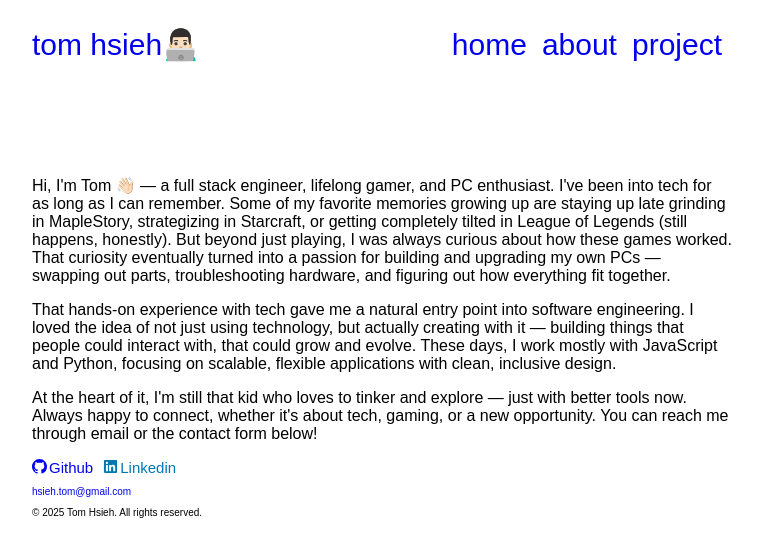
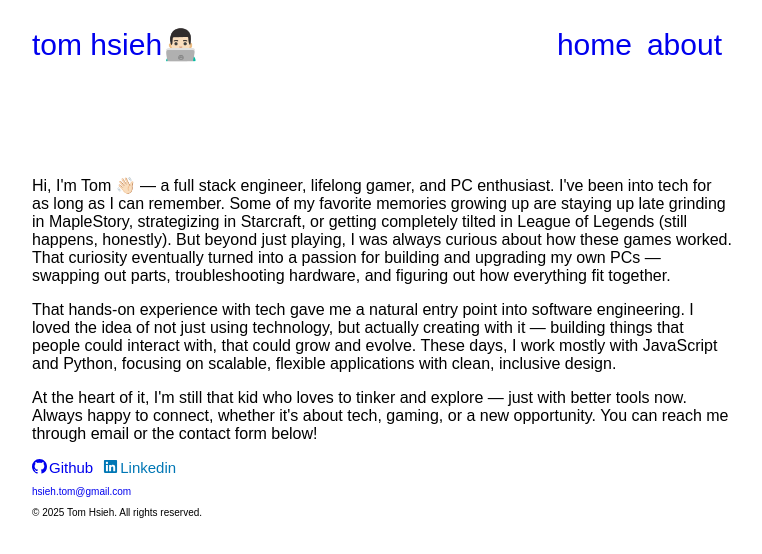
Before and after one commit to hsiehto/portfolio, a React (Vite) app: page /about in a window 1280 px wide. Shown: the top 554 px of the page, without its empty margins (258-1020 px from the left). Built offline with nearby package versions, Linux system fonts and the light colour scheme.

Commit message:
removed project tab & create not found page

```diff
--- a/src/App.css
+++ b/src/App.css
@@ -14,7 +14,7 @@ body {
 }
 
 .container {
-  margin-top: 100px;
+  /* margin-top: 100px; */
   display: flex;
   gap: 30px;
   justify-content: space-between;
--- a/src/App.jsx
+++ b/src/App.jsx
@@ -3,7 +3,9 @@ import Footer from "./component/Footer";
 import Navbar from "./component/Navbar";
 import About from "./pages/About";
 import Home from "./pages/home";
-import Project from "./pages/Project";
+import NotFound from "./pages/NotFound";
+
+// import Project from "./pages/Project";
 import { BrowserRouter as Router, Routes, Route } from "react-router-dom";
 
 function App() {
@@ -14,7 +16,8 @@ function App() {
       <Routes>
         <Route path="/" element={<Home />} />
         <Route path="/about" element={<About />} />
-        <Route path="/project" element={<Project />} />
+        {/* <Route path="/project" element={<Project />} /> */}
+        <Route path="*" element={<NotFound />} />
       </Routes>
       <Footer />
     </Router>
--- a/src/component/Navbar.css
+++ b/src/component/Navbar.css
@@ -3,6 +3,7 @@
   justify-content: space-between;
   padding-right: 10px;
   margin-top: 10px;
+  margin-bottom: 100px;
 }
 
 .navbar-left {
--- a/src/component/Navbar.jsx
+++ b/src/component/Navbar.jsx
@@ -18,9 +18,9 @@ function Navbar() {
           <Link to="/about" className="navbar-link">
             about
           </Link>
-          <Link to="/project" className="navbar-link">
+          {/* <Link to="/project" className="navbar-link">
             project
-          </Link>
+          </Link> */}
         </div>
       </div>
     </>
--- a/src/pages/Home.jsx
+++ b/src/pages/Home.jsx
@@ -1,6 +1,5 @@
 import React from "react";
 import landingImage from "../../images/landingImage.jpeg";
-import SocialButtons from "../component/SocialButtons";
 
 export default function Home() {
   return (
--- /dev/null
+++ b/src/pages/NotFound.jsx
@@ -0,0 +1,9 @@
+import React from "react";
+
+export default function NotFound() {
+  return (
+    <div className="container">
+      <h2>404 Not Found</h2>
+    </div>
+  );
+}
```
